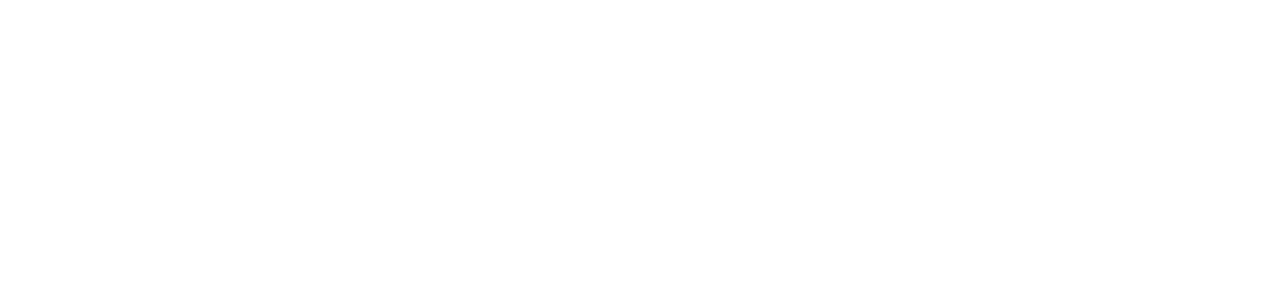
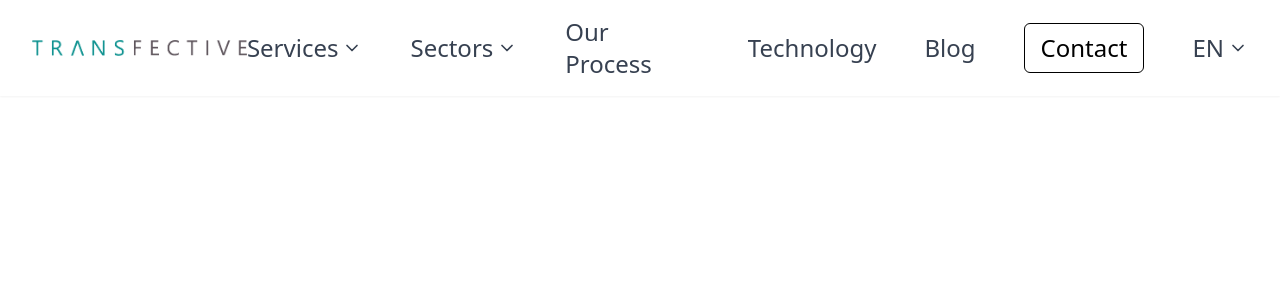
Before and after one commit to AhammedAfnan/accolades-frontend, a Next.js app: page / in a window 1280 px wide. Shown: the top 300 px of the page. Built offline with nearby package versions, Linux system fonts and the light colour scheme.

Commit message:
added navbar

```diff
--- a/package.json
+++ b/package.json
@@ -9,6 +9,7 @@
     "lint": "next lint"
   },
   "dependencies": {
+    "lucide-react": "^0.475.0",
     "next": "15.1.7",
     "react": "^19.0.0",
     "react-dom": "^19.0.0"
--- /dev/null
+++ b/src/app/components/Navbar.jsx
@@ -0,0 +1,68 @@
+import Link from "next/link";
+import { ChevronDown } from "lucide-react";
+
+export default function Navbar() {
+  return (
+    <header className="bg-white shadow-sm">
+      <nav className="max-w-7xl mx-auto px-4 sm:px-6 lg:px-8">
+        <div className="flex justify-between h-24">
+          <div className="flex-shrink-0 flex items-center">
+            <Link
+              href="/"
+              className="block hover:opacity-80 transition-opacity duration-200"
+            >
+              <img
+                src="/images/logo.png"
+                alt="Logo"
+                className="h-4 w-auto max-w-full"
+              />
+            </Link>
+          </div>
+
+          <div className="hidden md:flex items-center space-x-12 text-2xl relative">
+            <div className="relative">
+              <button className="flex items-center text-gray-700 hover:text-indigo-600 transition-colors duration-200">
+                Services
+                <ChevronDown className="ml-1 w-5 h-5" />
+              </button>
+            </div>
+            <div className="relative">
+              <button className="flex items-center text-gray-700 hover:text-indigo-600 transition-colors duration-200">
+                Sectors
+                <ChevronDown className="ml-1 w-5 h-5" />
+              </button>
+            </div>
+            <Link
+              href=""
+              className="text-gray-700 hover:text-indigo-600 transition-colors duration-200"
+            >
+              Our Process
+            </Link>
+            <Link
+              href=""
+              className="text-gray-700 hover:text-indigo-600 transition-colors duration-200"
+            >
+              Technology
+            </Link>
+            <Link
+              href=""
+              className="text-gray-700 hover:text-indigo-600 transition-colors duration-200"
+            >
+              Blog
+            </Link>
+            <Link
+              href=""
+              className="ml-8 inline-flex items-center justify-center px-4 py-2 border border-black rounded-md text-black transition-colors duration-200"
+            >
+              Contact
+            </Link>
+            <button className="flex items-center text-gray-700 hover:text-indigo-600 transition-colors duration-200">
+                EN
+                <ChevronDown className="ml-1 w-5 h-5" />
+              </button>
+          </div>
+        </div>
+      </nav>
+    </header>
+  );
+}
--- a/src/app/page.js
+++ b/src/app/page.js
@@ -1,9 +1,10 @@
+import Navbar from "./components/Navbar";
 import "./globals.css";
 
 export default function Home() {
   return (
-    <div>
-
-    </div>
+    <>
+    <Navbar />
+    </>
   );
 }
```
Also changed, not shown: public/images/logo.png (added), 1 other file (tests, documents, lock files or other folders).
